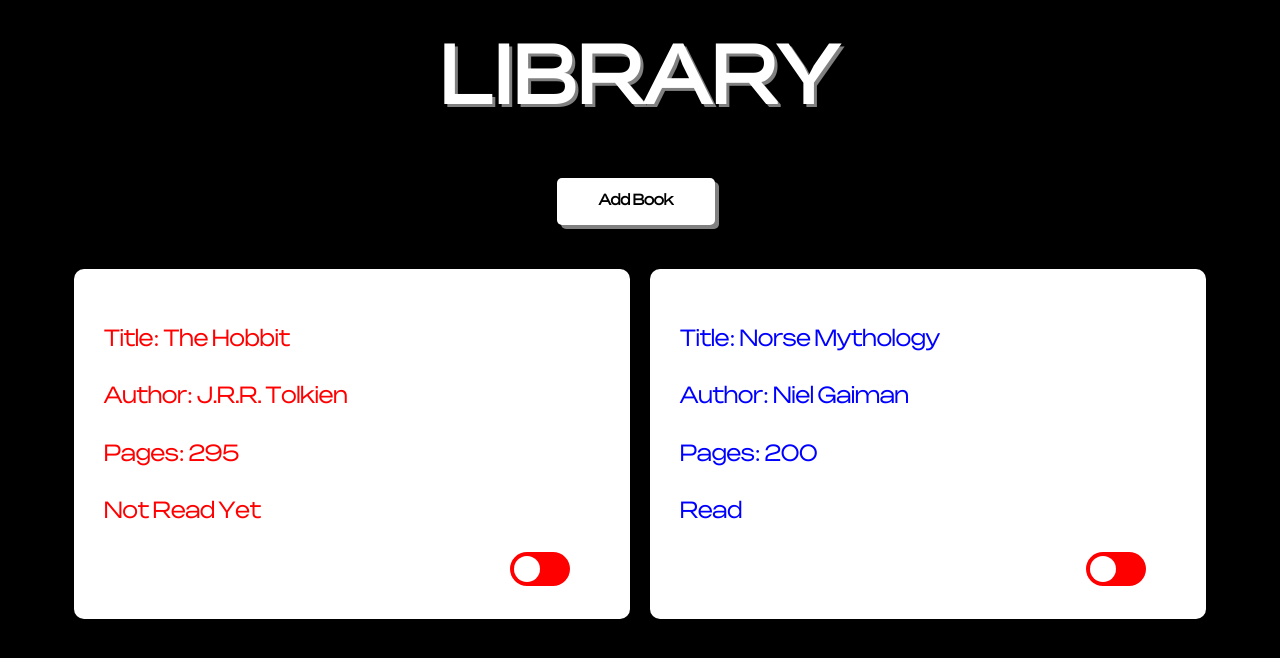
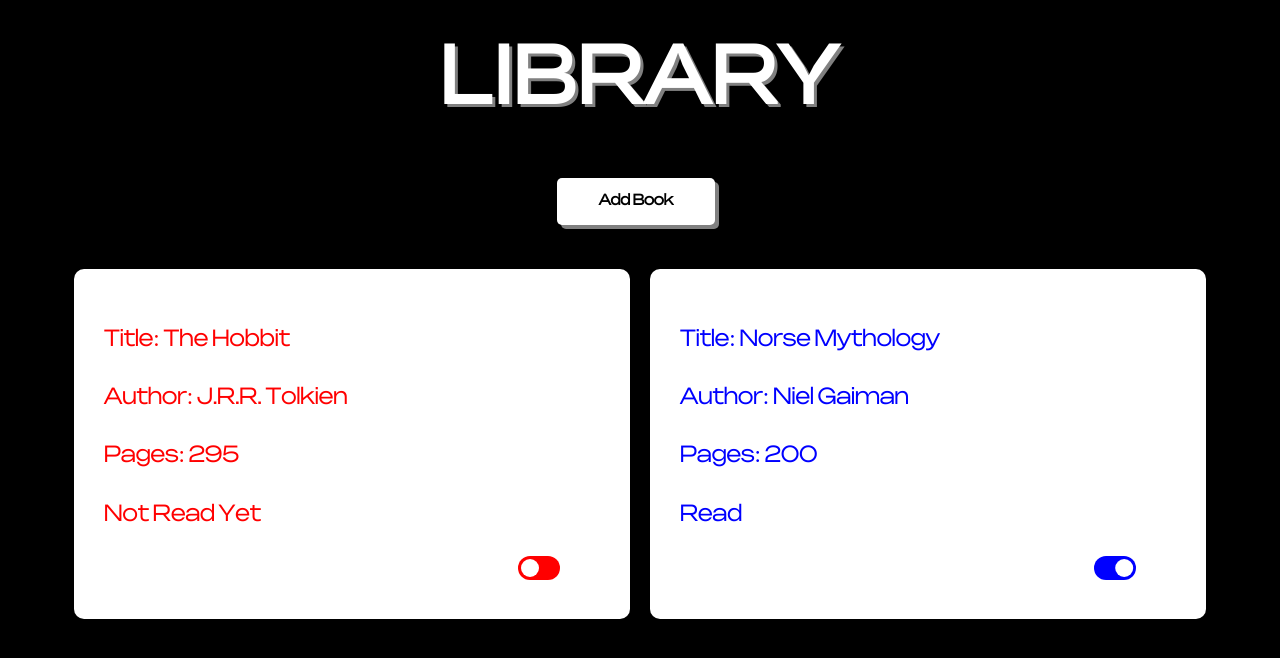
Before and after one commit to jithin-rajesh/Library, a plain HTML site: page index.html in a window 1280 px wide. Drawn offline with Linux system fonts and the light colour scheme.

Commit message:
Added a proper toggle button for each card

```diff
--- a/index.html
+++ b/index.html
@@ -12,7 +12,7 @@
     <div class="main">
         <dialog id="dialog">
             <img src="icons/close_24dp_E8EAED_FILL0_wght400_GRAD0_opsz24.svg" alt="cross" class = "close">
-            <form method="dialog">
+            <form name = "new-book" method="dialog" id = "new-book">
                 <p>
                     <label for="title">
                         Title:
--- a/script.js
+++ b/script.js
@@ -49,6 +49,20 @@ function addCard() {
         const card = document.createElement('div');
         card.dataset.index = index;
         card.classList.add('card');
+        const buttons = document.createElement('div');
+        const deleteBook = document.createElement('div');
+        deleteBook.classList.add('delete');
+        buttons.classList.add('buttons');
+
+        const label = document.createElement('label');
+        label.className = 'switch';
+        const input = document.createElement('input');
+        input.type = "checkbox";
+        input.className = 'ReadCheck'
+        const span = document.createElement('span');
+        span.className = 'slider round';
+
+
 
         const elements = ['title', 'author', 'pages', 'read'].map(prop => {
             const div = document.createElement('div');
@@ -57,6 +71,7 @@ function addCard() {
             if (prop === 'read') {
                 div.textContent = book.read ? 'Read' : 'Not Read Yet';
                 card.style.color = book.read ? 'blue' : 'red';
+                input.checked = book.read;
             } else {
                 div.textContent = `${prop.charAt(0).toUpperCase() + prop.slice(1)}: ${book[prop]}`;
             }
@@ -65,17 +80,6 @@ function addCard() {
         });
 
         elements.forEach(element => card.appendChild(element));
-
-        const buttons = document.createElement('div');
-        const deleteBook = document.createElement('div');
-        deleteBook.classList.add('delete');
-        buttons.classList.add('buttons');
-
-        const label = document.createElement('label');
-        label.className = 'switch';
-        const input = document.createElement('input');
-        const span = document.createElement('span');
-        span.className = 'slider round';
 
         label.appendChild(input);
         label.appendChild(span);
@@ -95,6 +99,16 @@ cards.addEventListener('click', (e) => {
         const index = parseInt(card.dataset.index);
         myLibrary.splice(index, 1);
         addCard();
+    }
+
+    if (e.target.classList.contains('ReadCheck')){
+        const card = e.target.closest('.card');
+        const index = parseInt(card.dataset.index);
+        const book = myLibrary[index];
+        book.read = !book.read;
+
+        addCard();
+
     }
 });
 
--- a/styles.css
+++ b/styles.css
@@ -232,16 +232,19 @@ dialog input[type = "checkbox"]
   display: flex;
   align-items: flex-end;
   justify-content: flex-end;
+  justify-items: center;
 }
 
 .switch {
   position: relative;
   display: inline-block;
-  width: 60px;
-  height: 34px;
+  margin-bottom: 5px;
+  margin-right: 10px;
+  width: 42px;
+  height: 23.8px;
 }
 
-.switch input {
+.switch .ReadCheck {
   opacity: 0;
   width: 0;
   height: 0;
@@ -255,35 +258,30 @@ dialog input[type = "checkbox"]
   right: 0;
   bottom: 0;
   background-color: #ff0000;
-  -webkit-transition: .4s;
-  transition: .4s;
+  transition: background-color 0.4s, transform 0.4s;
+  border-radius: 23.8px;
 }
 
 .slider:before {
   position: absolute;
   content: "";
-  height: 26px;
-  width: 26px;
-  left: 4px;
-  bottom: 4px;
+  height: 18.2px;
+  width: 18.2px;
+  left: 2.8px;
+  bottom: 2.8px;
   background-color: white;
-  -webkit-transition: .4s;
-  transition: .4s;
+  transition: transform 0.4s;
+  border-radius: 50%;
 }
 
-input:checked + .slider {
+.ReadCheck:checked + .slider {
   background-color: blue;
 }
 
-input:focus + .slider {
-  box-shadow: 0 0 1px blue;
+.ReadCheck:checked + .slider:before {
+  transform: translateX(18.2px);
 }
 
-input:checked + .slider:before {
-  -webkit-transform: translateX(26px);
-  -ms-transform: translateX(26px);
-  transform: translateX(26px);
-}
 
 .slider.round {
   border-radius: 34px;
```
